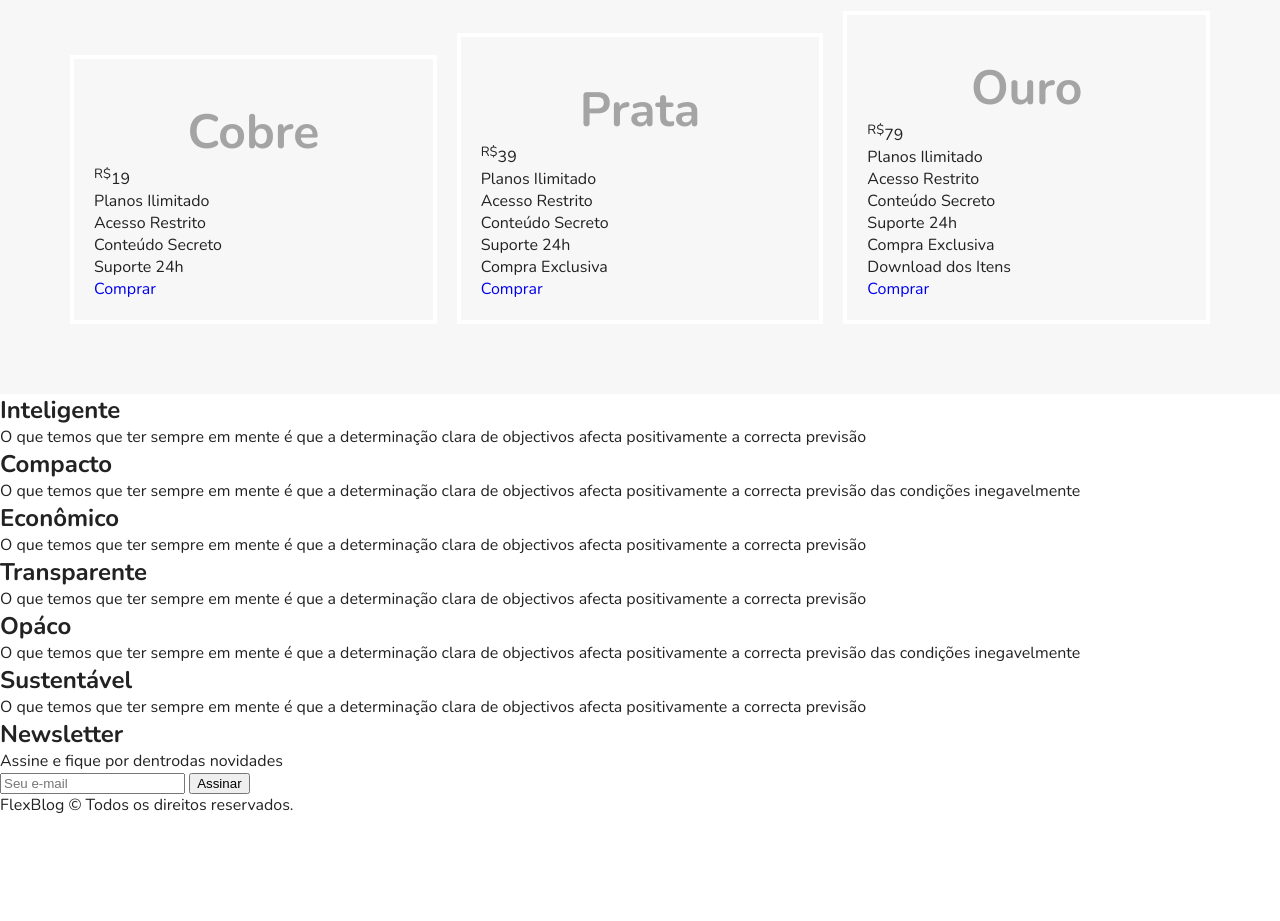
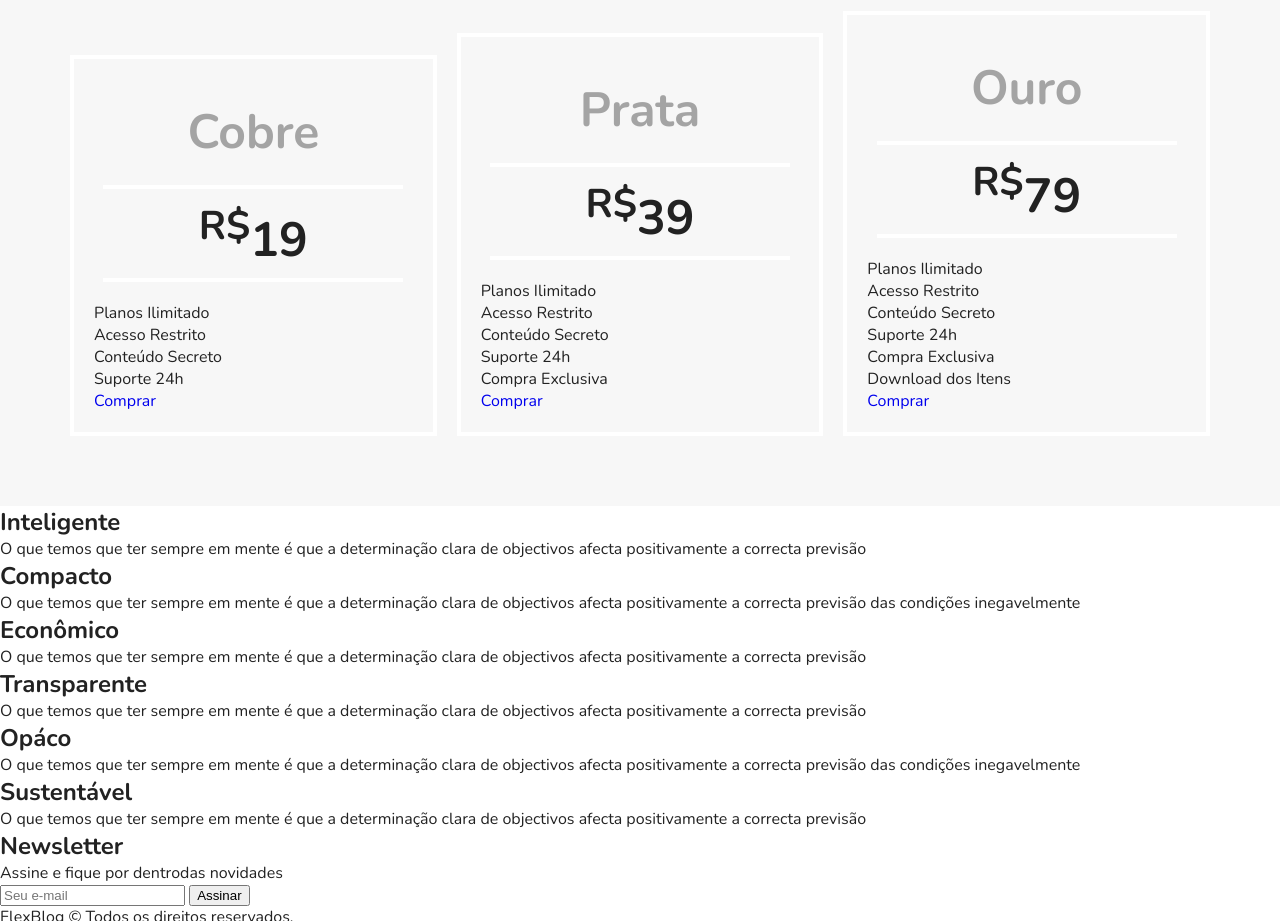
Before and after one commit to julombe/flexblog, a plain HTML site: page index.html in a window 1280 px wide. Shown: the part 1880-2801 px from the top of the page. Before the commit the page ends 2696 px from the top, so only its background shows below. Drawn offline with nearby package versions, Linux system fonts and the light colour scheme.

Commit message:
Add file

```diff
--- a/css/style.css
+++ b/css/style.css
@@ -201,3 +201,15 @@ img {
     text-align: center;
     margin-top: 20px;
 }
+
+.preco-item span {
+    max-width: 300px;
+    margin: 20px auto;
+    display: block;
+    font-size: 3em;
+    text-align: center;
+    font-weight: bold;
+    padding: 10px 0 5px 0;
+    border-top: 4px solid white;
+    border-bottom: 4px solid white;
+}
```
